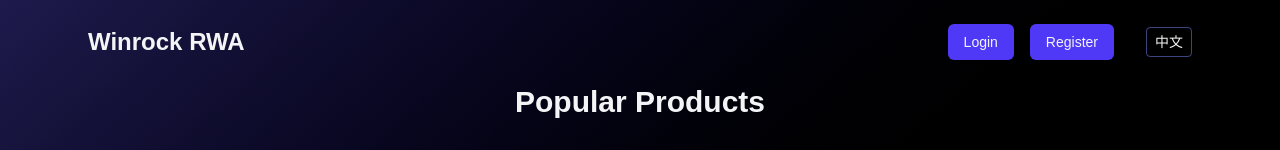
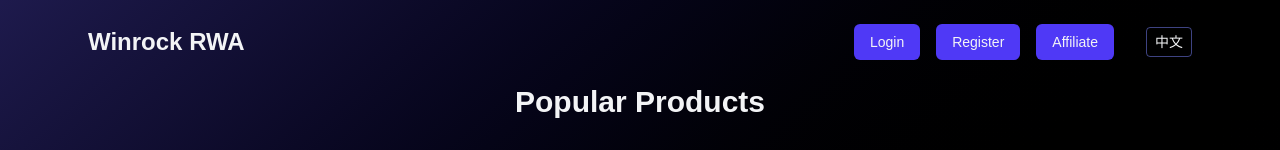
Before and after one commit to G3niusYukki/WinrockRWA, a Next.js app: page / in a window 1280 px wide. Shown: the top 150 px of the page. Built offline with nearby package versions, Linux system fonts and the light colour scheme.

Commit message:
Add invite rebate link

```diff
--- a/app/page.tsx
+++ b/app/page.tsx
@@ -38,6 +38,12 @@ export default function Home() {
           >
             {t("register")}
           </a>
+          <a
+            href="/affiliate/index.html"
+            className="px-4 py-2 rounded-md bg-indigo-600 hover:bg-indigo-500 transition-colors text-sm"
+          >
+            {t("navAffiliate")}
+          </a>
           <LanguageSwitcher />
         </div>
       </header>
```
